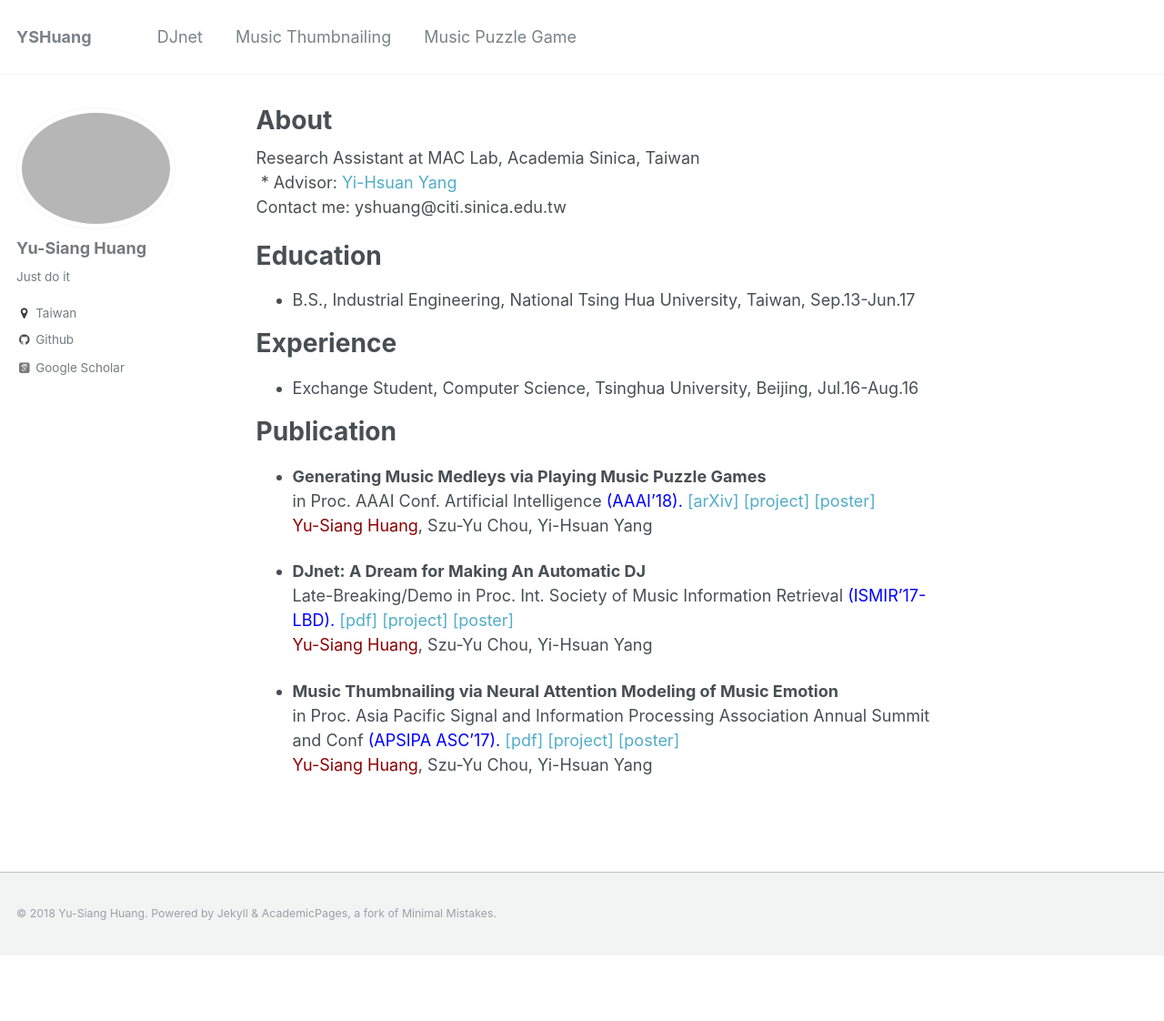
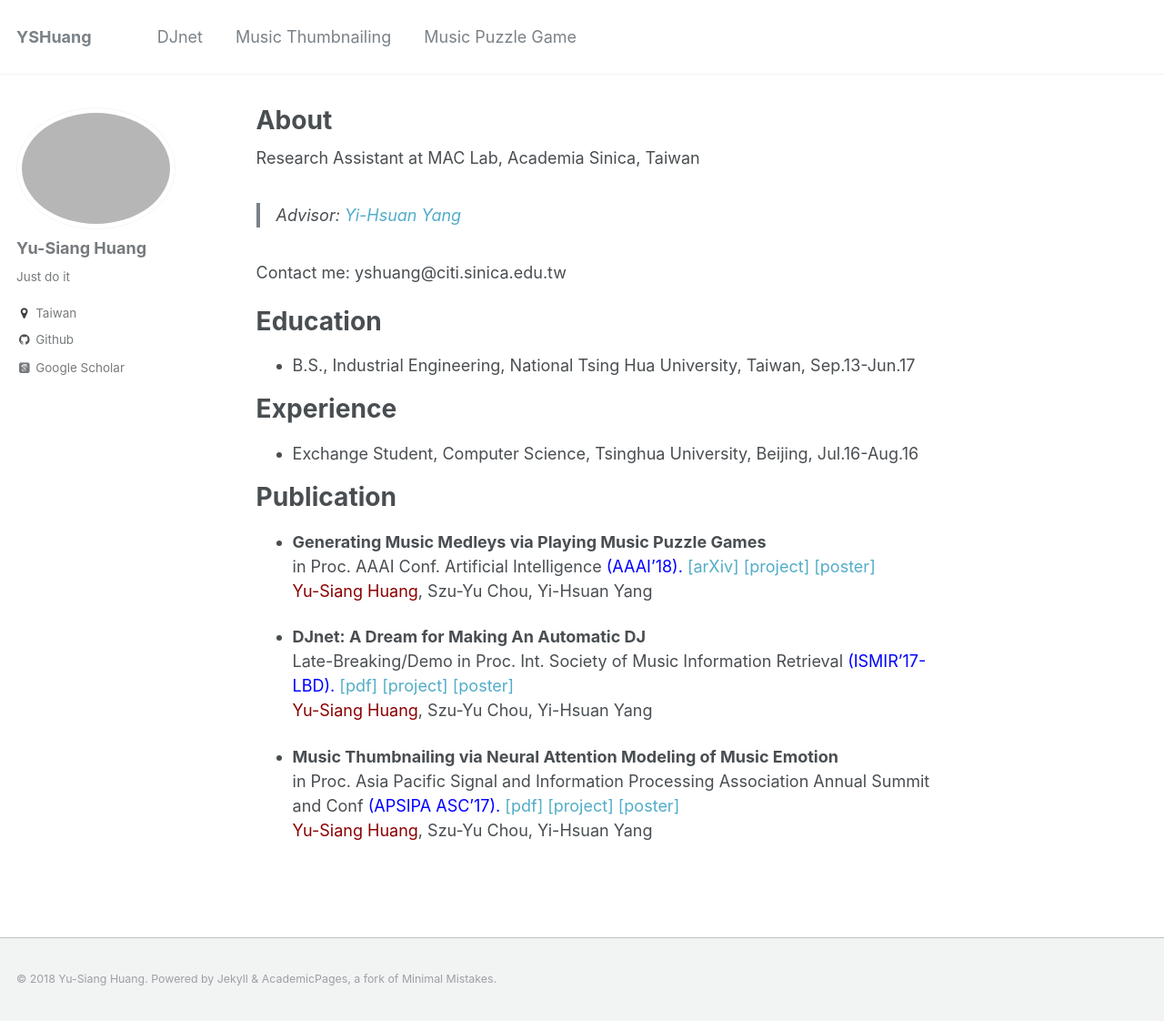
Before and after one commit to remyhuang/remyhuang.github.io, a Jekyll site: the page built from _pages/about.md, in a window 1280 px wide and 1122 px high. Shown: the whole window at 91% size. Built offline with Jekyll 4.4.1, drawn with Linux system fonts in a browser that asks for light colours; some web fonts are replaced.

```diff
--- a/_pages/about.md
+++ b/_pages/about.md
@@ -9,7 +9,8 @@ redirect_from:
 
 ---
 Research Assistant at MAC Lab, Academia Sinica, Taiwan<br />
-  * Advisor: [Yi-Hsuan Yang](http://mac.citi.sinica.edu.tw/~yang/) <br />
+> Advisor: [Yi-Hsuan Yang](http://mac.citi.sinica.edu.tw/~yang/) <br />
+
 Contact me: yshuang@citi.sinica.edu.tw
 
 Education
```
